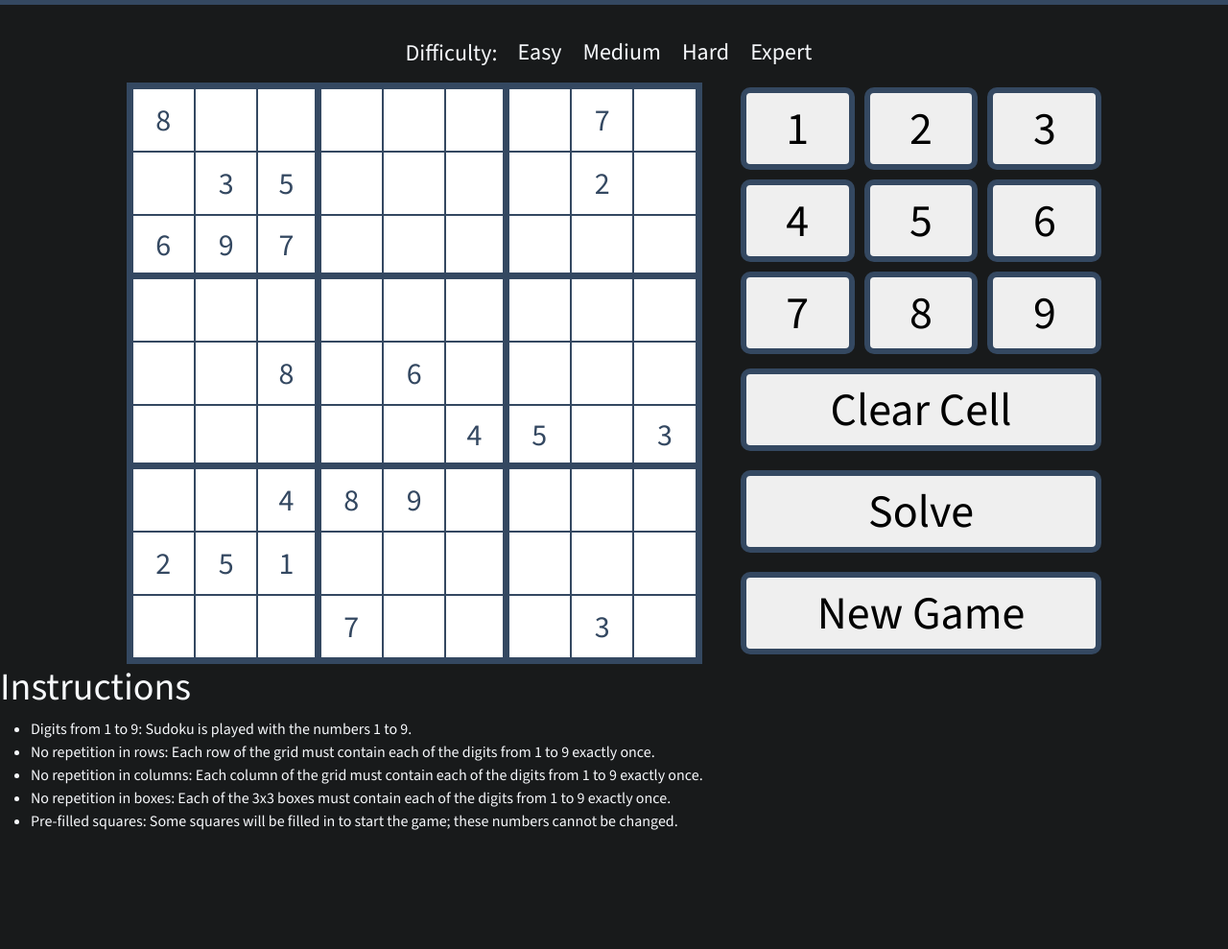
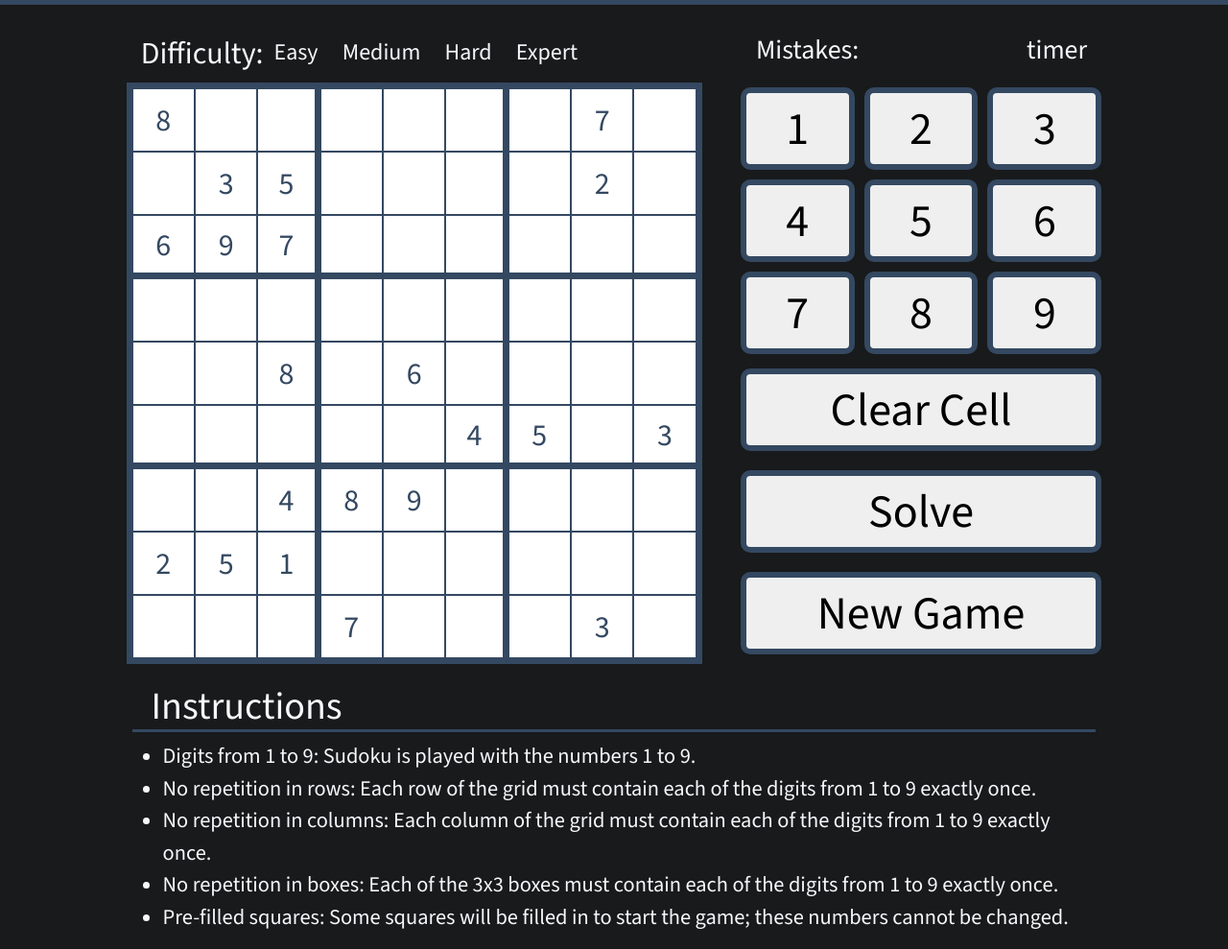
Before and after one commit to BradT615/Sudoku, a plain HTML site: page index.html in a window 1280 px wide. Shown: the part 81-1070 px from the top of the page at 96% size. Before the commit the page ends 965 px from the top, so only its background shows below. Drawn offline with nearby package versions, Linux system fonts and the light colour scheme.

Commit message:
fixed layout for desktop

```diff
--- a/index.html
+++ b/index.html
@@ -26,6 +26,7 @@
 
 
     <div id="main" class="container-xxl">
+      <div class="header">
         <div class="difficulty">
           <h1>Difficulty:</h1>
           <div class="difficulty-btns">
@@ -33,6 +34,13 @@
             <button id="medium-btn" class="difficulty-btn">Medium</button>
             <button id="hard-btn" class="difficulty-btn">Hard</button>
             <button id="expert-btn" class="difficulty-btn">Expert</button>
+          </div>
+        </div>
+        <div class="mistakes">
+          <h3>Mistakes:</h3>
+        </div>
+        <div class="timer">
+          <h3>timer</h3>
         </div>
       </div>
       <div class="top-section">
@@ -58,8 +66,6 @@
           <button class="new-game-btn">New Game</button>
         </div>
       </div>
-
-    </div>
       <div class="instructions-container">
         <h1>Instructions</h1>
         <ul>
@@ -70,6 +76,7 @@
           <li>Pre-filled squares: Some squares will be filled in to start the game; these numbers cannot be changed.</li>
         </ul>
       </div>
+    </div>
 
 
     <script src="https://cdn.jsdelivr.net/npm/bootstrap@5.3.0/dist/js/bootstrap.min.js"></script>
--- a/styles.css
+++ b/styles.css
@@ -42,22 +42,22 @@ body {
   user-select: none;
 }
 
+.header {
+  display: flex;
+  width: 100%;
+  gap: 40px;
+  justify-content:space-evenly;
+}
+
 .difficulty {
   display: flex;
-  align-items: center;
   justify-content: center;
   margin-bottom: 10px;
 }
 
 .difficulty h1 {
-  font-size: 1.5rem;
+  font-size: 2rem;
   margin: auto 0;
-}
-
-.difficulty-btns {
-  display: flex;
-  align-items: center;
-  padding-left: 10px;
 }
 
 .difficulty-btn {
@@ -168,6 +168,19 @@ body {
   color: var(--dark-blue-text-color);
 }
 
+
+
+.instructions-container {
+  padding-top: 20px;
+  width: 80%;
+  font-size: 1.4rem;
+}
+
+.instructions-container h1 {
+  padding-left: 20px;
+  border-bottom: 3px solid var(--dark-blue-text-color);
+}
+
 /* * {
   border: 1px solid red;
 } */
```
Lines whose indentation alone changed are shown as unchanged.
